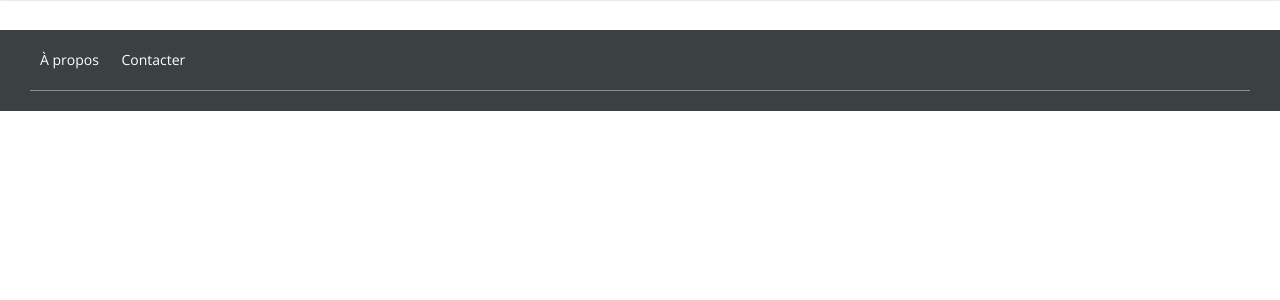
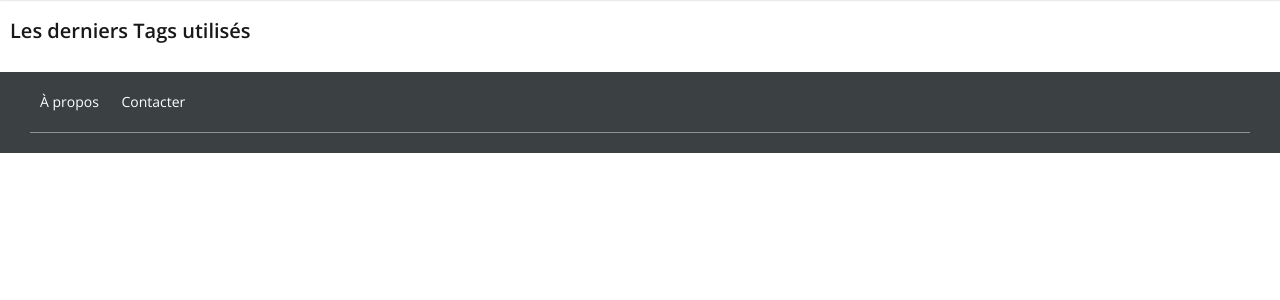
Before and after one commit to Instabab/Instabab, a PHP site: template components/lastTags.twig in a window 1280 px wide. Shown: the part 80-380 px from the top of the page. Run offline with PHP 8.4, Linux system fonts and the light colour scheme; the template is opened without the code that fills it, so the values that code supplies are empty; some libraries are stand-ins or nearby versions.

Commit message:
Add titles to the list views

```diff
--- a/components/allPlaces.twig
+++ b/components/allPlaces.twig
@@ -3,6 +3,9 @@
 {% block content %}
     <div class="main-grids">
         <div class="top-grids">
+            <div class="recommended-info">
+                <h3>Les Restaurants</h3>
+            </div>
             {% for place in places %}
                 <div class="recommended-info">
                     <div class="col-xs-11 profile-description resent-grid-info recommended-grid-info">
--- a/components/lastTags.twig
+++ b/components/lastTags.twig
@@ -3,6 +3,9 @@
 {% block content %}
     <div class="main-grids">
         <div class="top-grids">
+            <div class="recommended-info">
+                <h3>Les derniers Tags utilisés</h3>
+            </div>
             {% for tag in tags %}
                 <div class="recommended-info">
                     <div class="col-xs-11 profile-description resent-grid-info recommended-grid-info">
```
